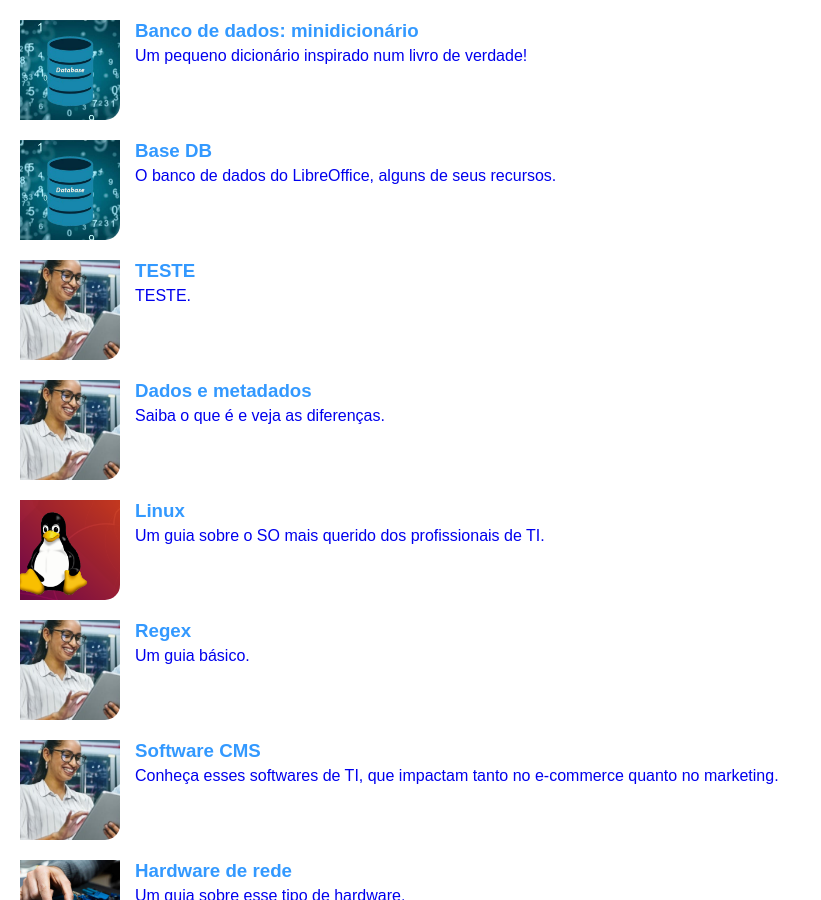
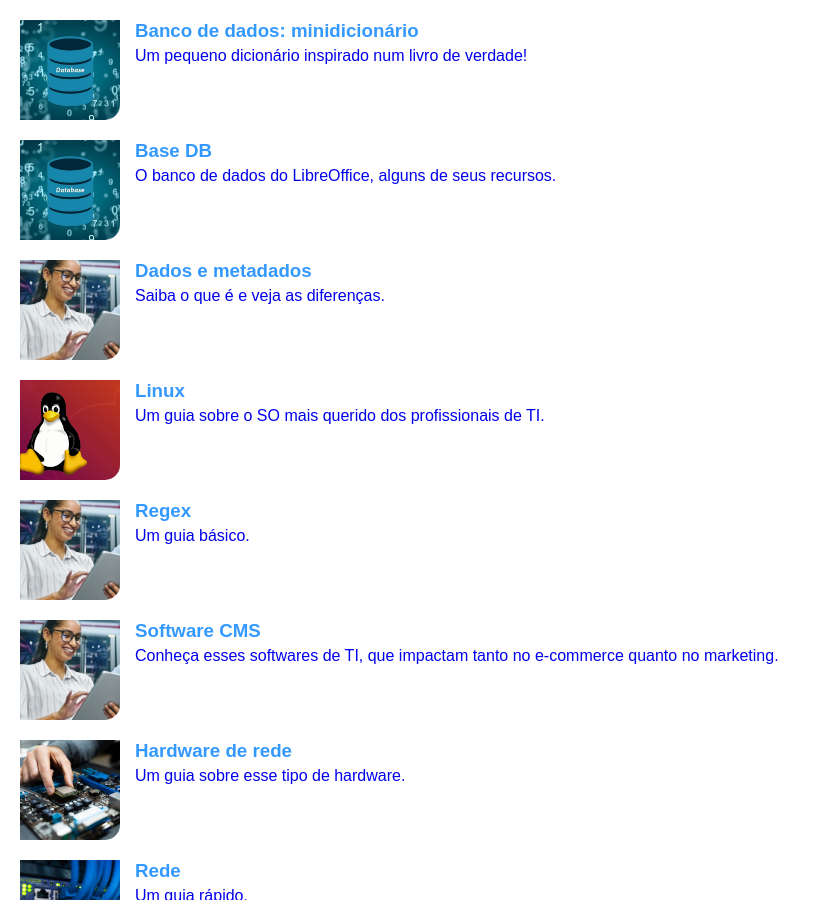
Before and after one commit to Joesynth/joesynth.github.io, a Jekyll site: the page built from index.html, in a window 1280 px wide and 900 px high, scrolled down 5747 px. Shown: the whole window, without its empty margins (0-821 px from the left). Built offline with Jekyll 4.4.1, drawn with Linux system fonts in a browser that asks for light colours.

Commit message:
Update artigo.json

```diff
--- a/_data/artigo.json
+++ b/_data/artigo.json
@@ -290,12 +290,6 @@
   {
     "href": "dados-e-metadados.html",
     "src": "image/ti.png",
-    "h3": "TESTE",
-    "p": "TESTE."
-  },
-  {
-    "href": "dados-e-metadados.html",
-    "src": "image/ti.png",
     "h3": "Dados e metadados",
     "p": "Saiba o que é e veja as diferenças."
   },
```
